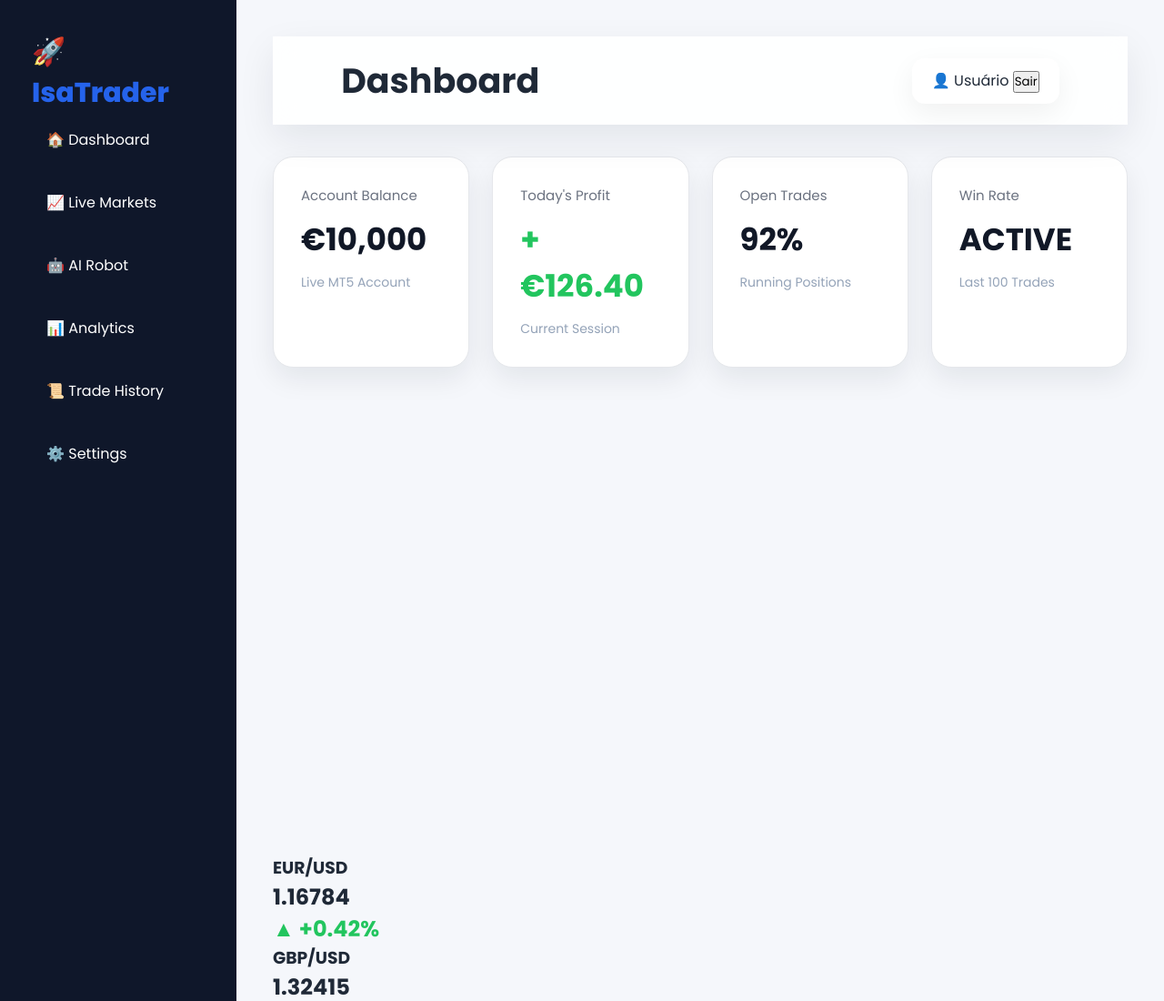
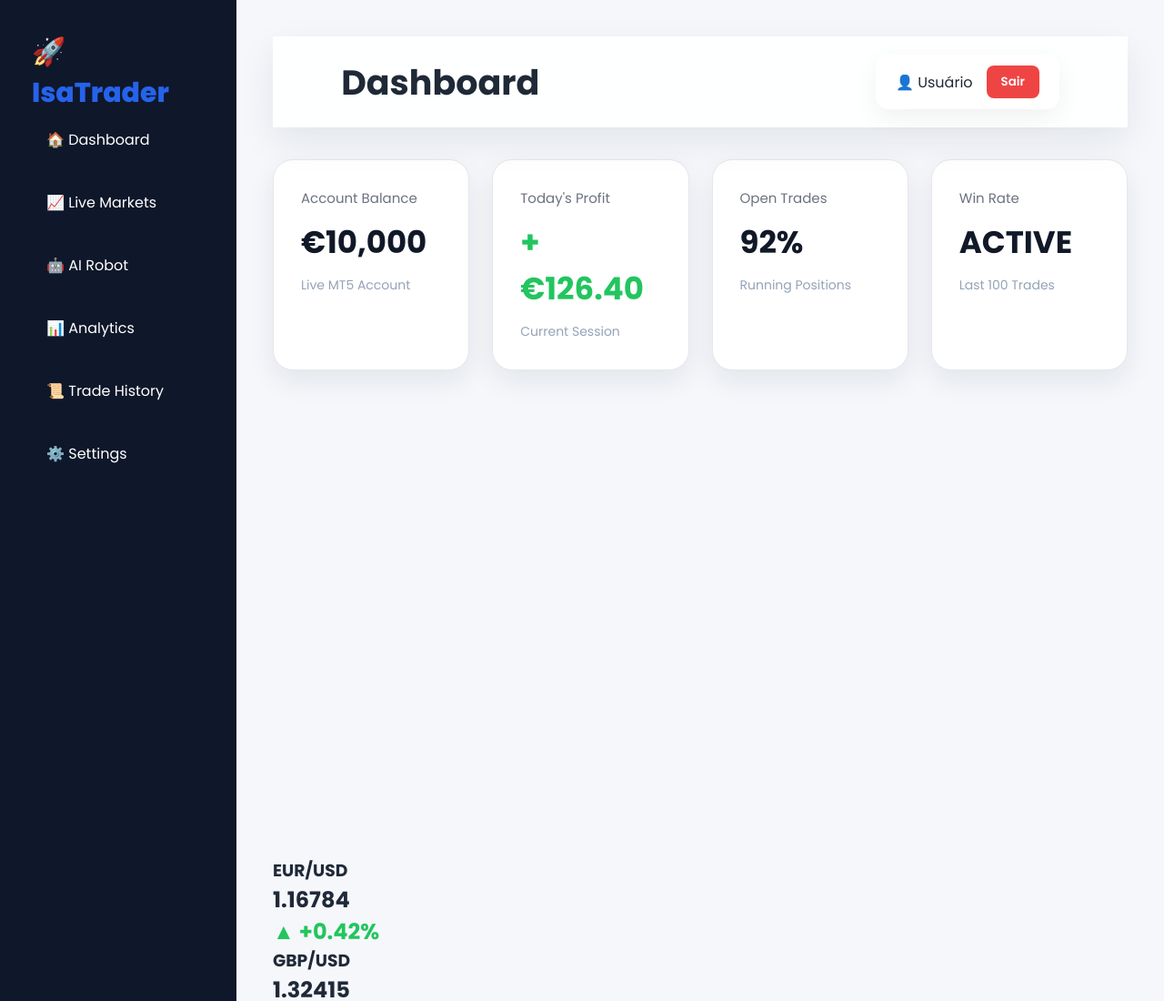
Before and after one commit to Overlookalpha/Isa-Trader, a plain HTML site: page pages/app.html in a window 1280 px wide. Shown: the top 1100 px of the page at 91% size. Drawn offline with Linux system fonts and the light colour scheme; no server answers; a script that the page names is missing.

Commit message:
Add profile and logout button styles

```diff
--- a/css/dashboard.css
+++ b/css/dashboard.css
@@ -441,3 +441,23 @@
 box-shadow:0 20px 50px rgba(15,23,42,.12);
 
 }
+.profile{
+    display:flex;
+    align-items:center;
+    gap:15px;
+}
+
+.logout-btn{
+    background:#ef4444;
+    color:#fff;
+    border:none;
+    padding:8px 16px;
+    border-radius:8px;
+    cursor:pointer;
+    font-weight:600;
+    transition:.3s;
+}
+
+.logout-btn:hover{
+    background:#dc2626;
+}
```
